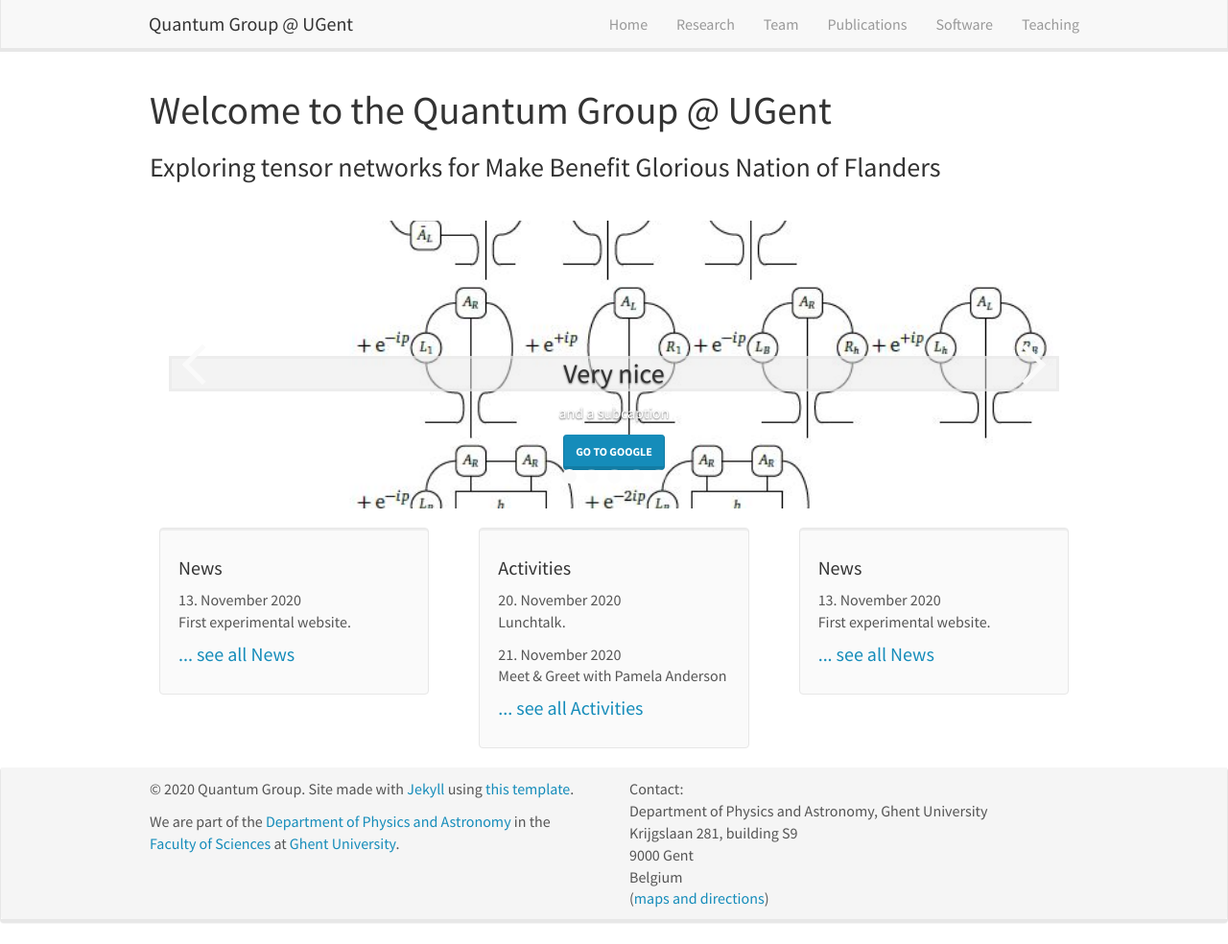
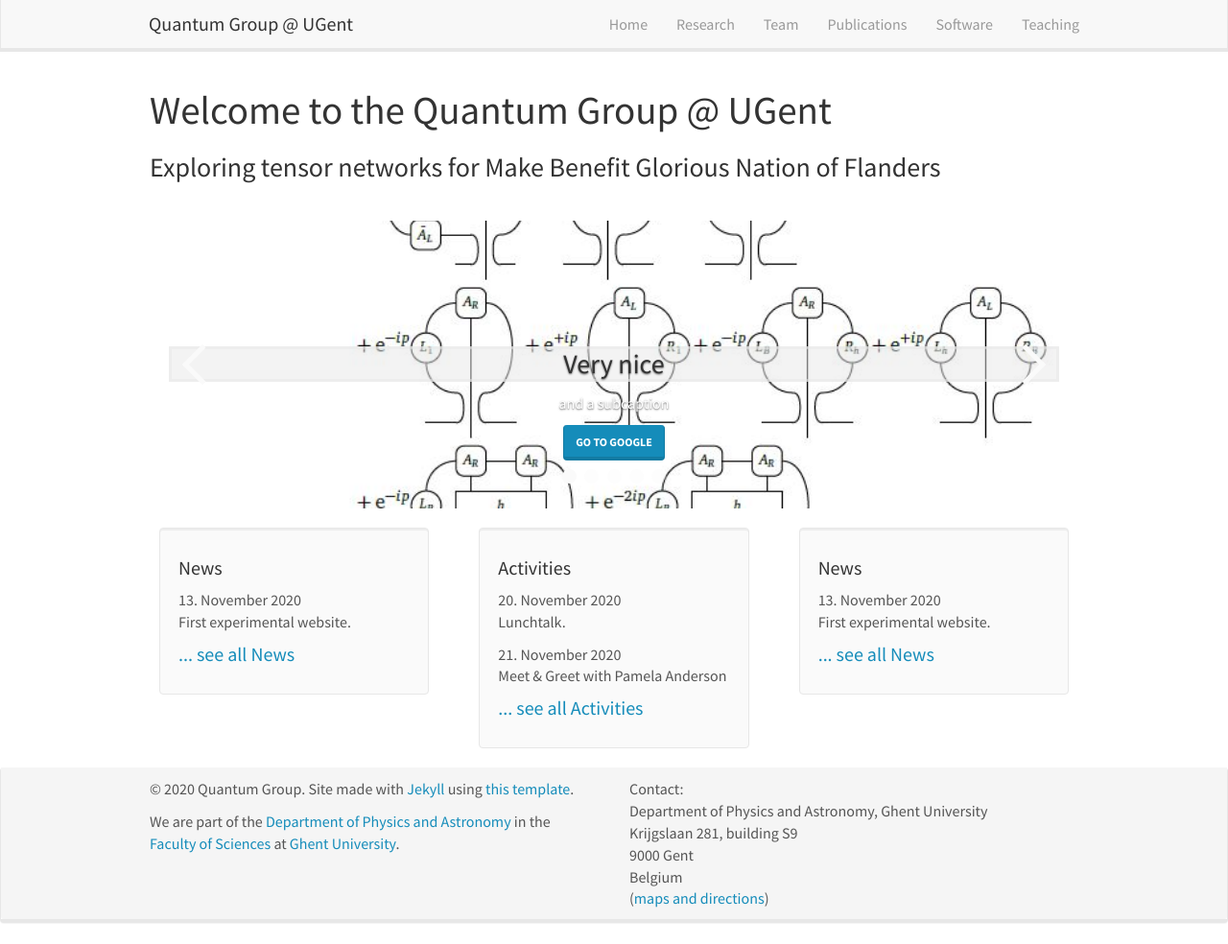
Before and after one commit to quantumghent/quantumghent.github.io, a Jekyll site: the page built from _pages/home.md, in a window 1280 px wide and 984 px high. Shown: the whole window at 96% size. Built offline with Jekyll 4.4.1, drawn with Linux system fonts in a browser that asks for light colours; nearby versions of some CDN libraries.

Commit message:
Update _carousel.scss

```diff
--- a/_sass/bootstrap/_carousel.scss
+++ b/_sass/bootstrap/_carousel.scss
@@ -222,8 +222,8 @@
   bottom: 20px;
   z-index: 10;
   max-width: 100%;
-  padding-top: 20px;
-  padding-bottom: 20px;
+  padding-top: 30px;
+  padding-bottom: 30px;
   color: $carousel-caption-color;
   text-align: center;
   text-shadow: $carousel-text-shadow;
```
